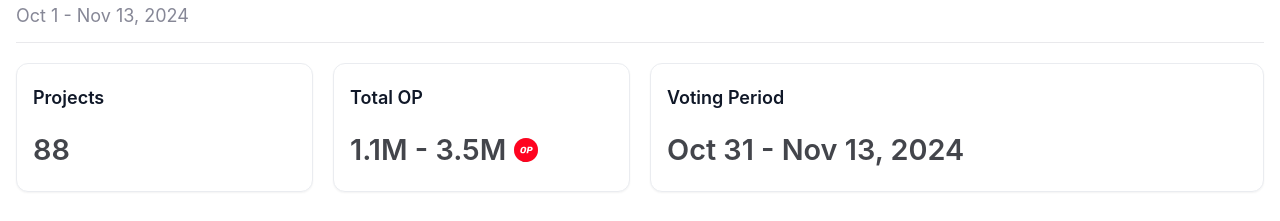
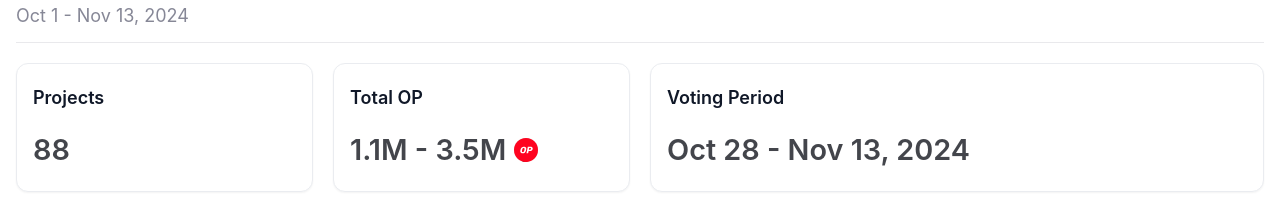
Before and after one commit to Retrolist/retrolist-rounds-landing, a React (Vite) app: page / in a window 1280 px wide. Shown: the part 840-1061 px from the top of the page. Built offline with nearby package versions, Linux system fonts and the light colour scheme.

Commit message:
update date votingperiod

```diff
--- a/src/App.tsx
+++ b/src/App.tsx
@@ -146,7 +146,7 @@
               link="https://round6.retrolist.app"
               title="Round 6: Governance"
               date="Oct 1 - Nov 13, 2024"
-              votingPeriod="Oct 31 - Nov 13, 2024"
+              votingPeriod="Oct 28 - Nov 13, 2024"
               medianFundingAwarded="21,266"
               projectRewarded="88"
               topCategories="DeFi"
```
